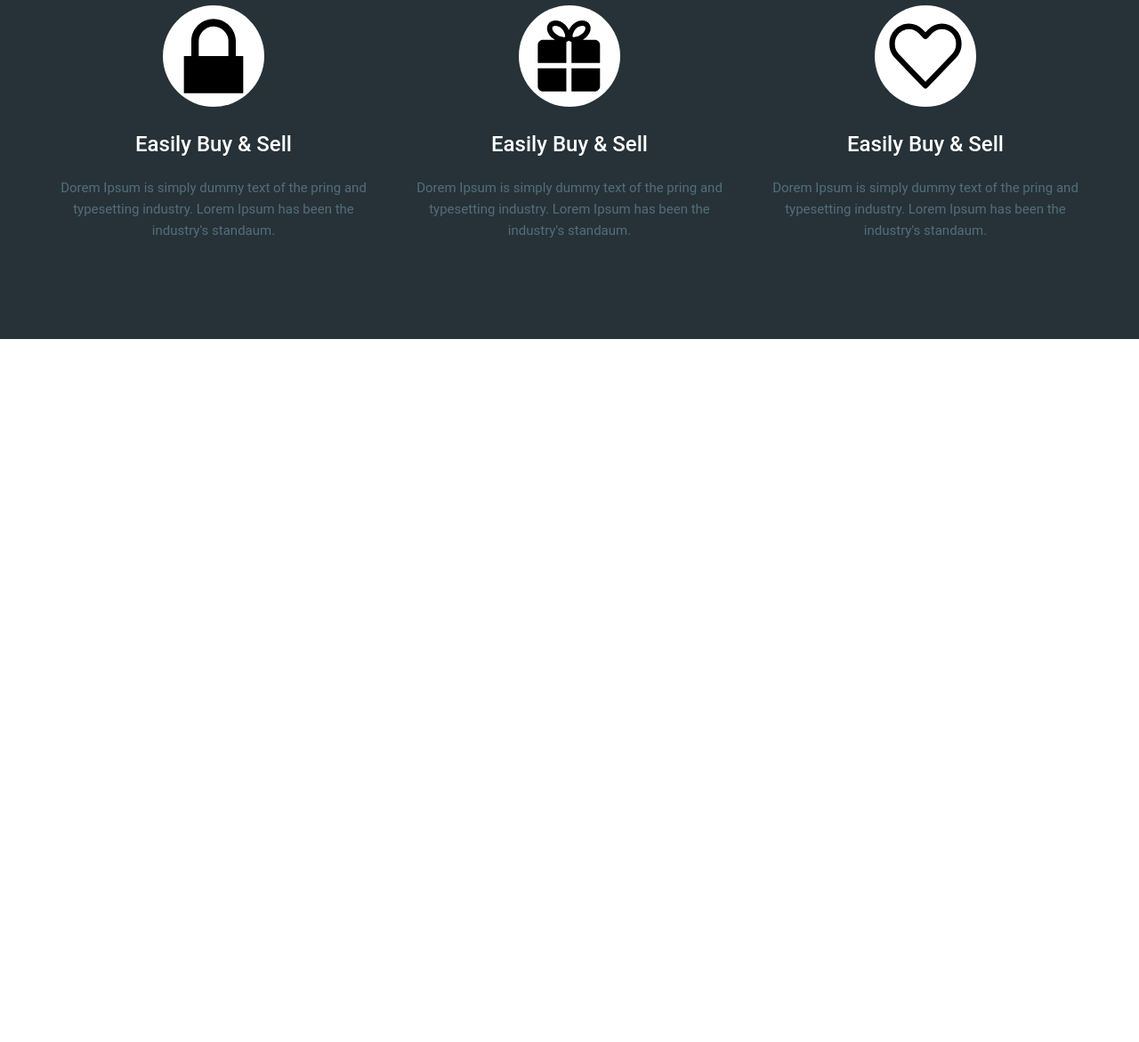
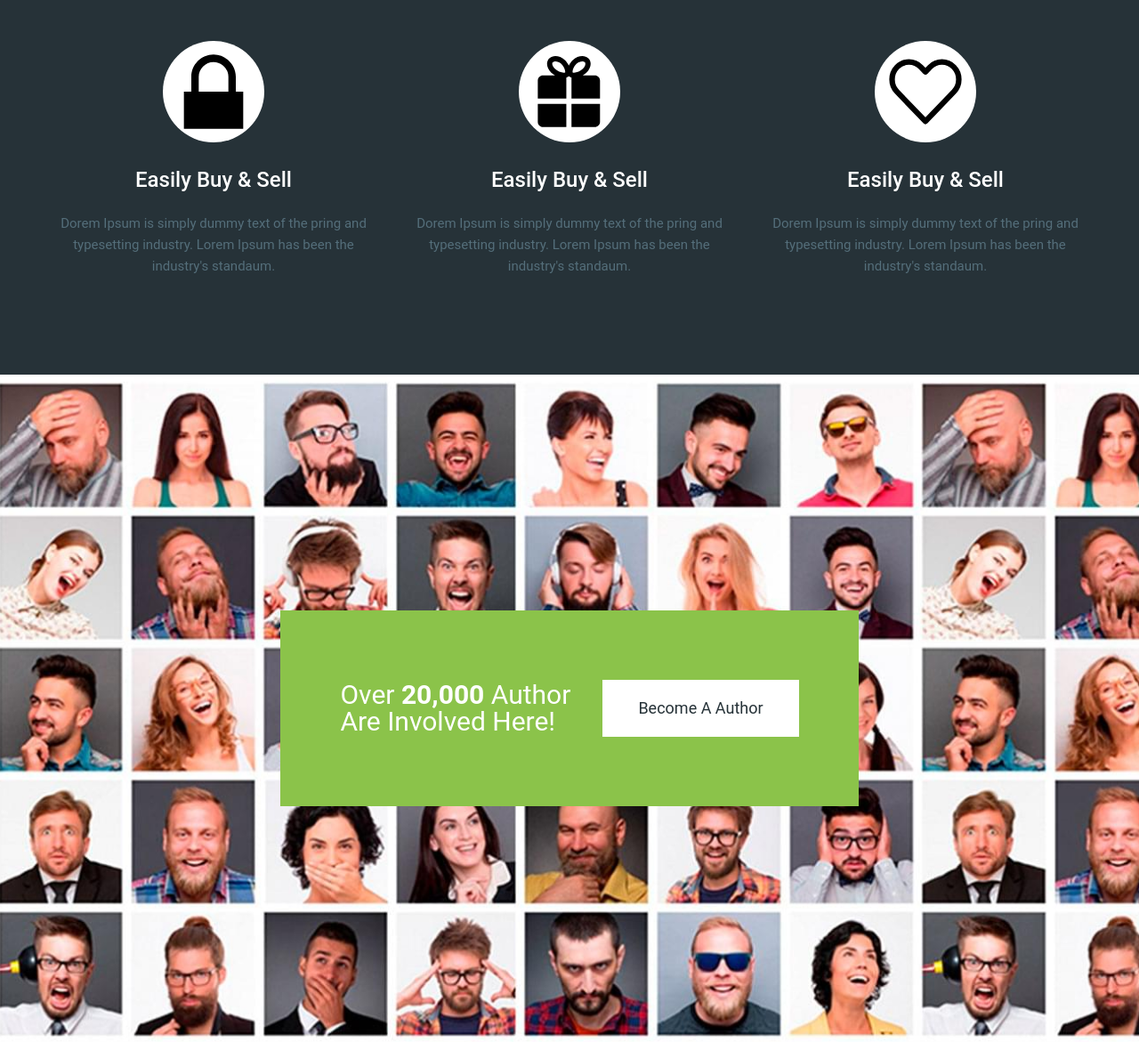
Before and after one commit to Syrone/Moderno, a website: page app/index.html in a window 1280 px wide. Shown: the part 3938-5109 px from the top of the page at 89% size. Before the commit the page ends 4319 px from the top, so only its background shows below. Drawn offline with nearby package versions, Linux system fonts and the light colour scheme; files that its build step writes are made by us from their sources.

Commit message:
Added author

```diff
--- a/app/index.html
+++ b/app/index.html
@@ -446,7 +446,8 @@
 			</div>
 			<div class="advantages__item">
 				<div class="advantages__item-img">
-					<svg class="stroke-svg" width="100px" height="100px" viewBox="0 0 24 24" fill="#fff" xmlns="http://www.w3.org/2000/svg">
+					<svg class="stroke-svg" width="100px" height="100px" viewBox="0 0 24 24" fill="#fff"
+						xmlns="http://www.w3.org/2000/svg">
 						<path
 							d="M4.3314 12.0474L12 20L19.6686 12.0474C20.5211 11.1633 21 9.96429 21 8.71405C21 6.11055 18.9648 4 16.4543 4C15.2487 4 14.0925 4.49666 13.24 5.38071L12 6.66667L10.76 5.38071C9.90749 4.49666 8.75128 4 7.54569 4C5.03517 4 3 6.11055 3 8.71405C3 9.96429 3.47892 11.1633 4.3314 12.0474Z"
 							stroke="#000000" stroke-width="1.5" stroke-linecap="round" stroke-linejoin="round" />
@@ -460,4 +461,14 @@
 	</div>
 </section>
 
+<section class="author" style="background-image: url(images/dist/author-bg.jpg)">
+	<div class="author__box">
+		<div class="author__title">
+			Over <span>20,000</span> Author
+			Are Involved Here!
+		</div>
+		<a href="#" class="author__link">Become A Author</a>
+	</div>
+</section>
+
 <!--#include virtual="/parts/footer.html" -->
--- a/app/styles/sass/main.sass
+++ b/app/styles/sass/main.sass
@@ -224,6 +224,7 @@
 	padding: 110px 0
 	&__title
 		color: #fff
+		margin-bottom: 70px
 	&__inner
 		display: flex
 		justify-content: space-between
@@ -266,3 +267,34 @@
 			transition: all .4s
 		&-text
 			font-size: 15px
+
+.author
+	background-position: center
+	background-repeat: no-repeat
+	background-size: cover
+	min-height: 750px
+	display: flex
+	justify-content: center
+	align-items: center
+	&__box
+		display: flex
+		justify-content: center
+		align-items: center
+		gap: 30px
+		background-color: $green
+		max-width: 650px
+		width: 100%
+		min-height: 220px
+	&__title
+		font-size: 30px
+		line-height: 30px
+		color: #fff
+		max-width: 265px
+		span
+			font-weight: 700
+	&__link
+		font-size: 18px
+		line-height: 36px
+		color: $bg
+		padding: 14px 40px
+		background-color: #fff
```
Also changed, not shown: app/css/app.min.css, app/images/dist/author-bg.jpg (added), app/images/dist/preview.jpg (deleted), app/images/src/author-bg.jpg (added).
